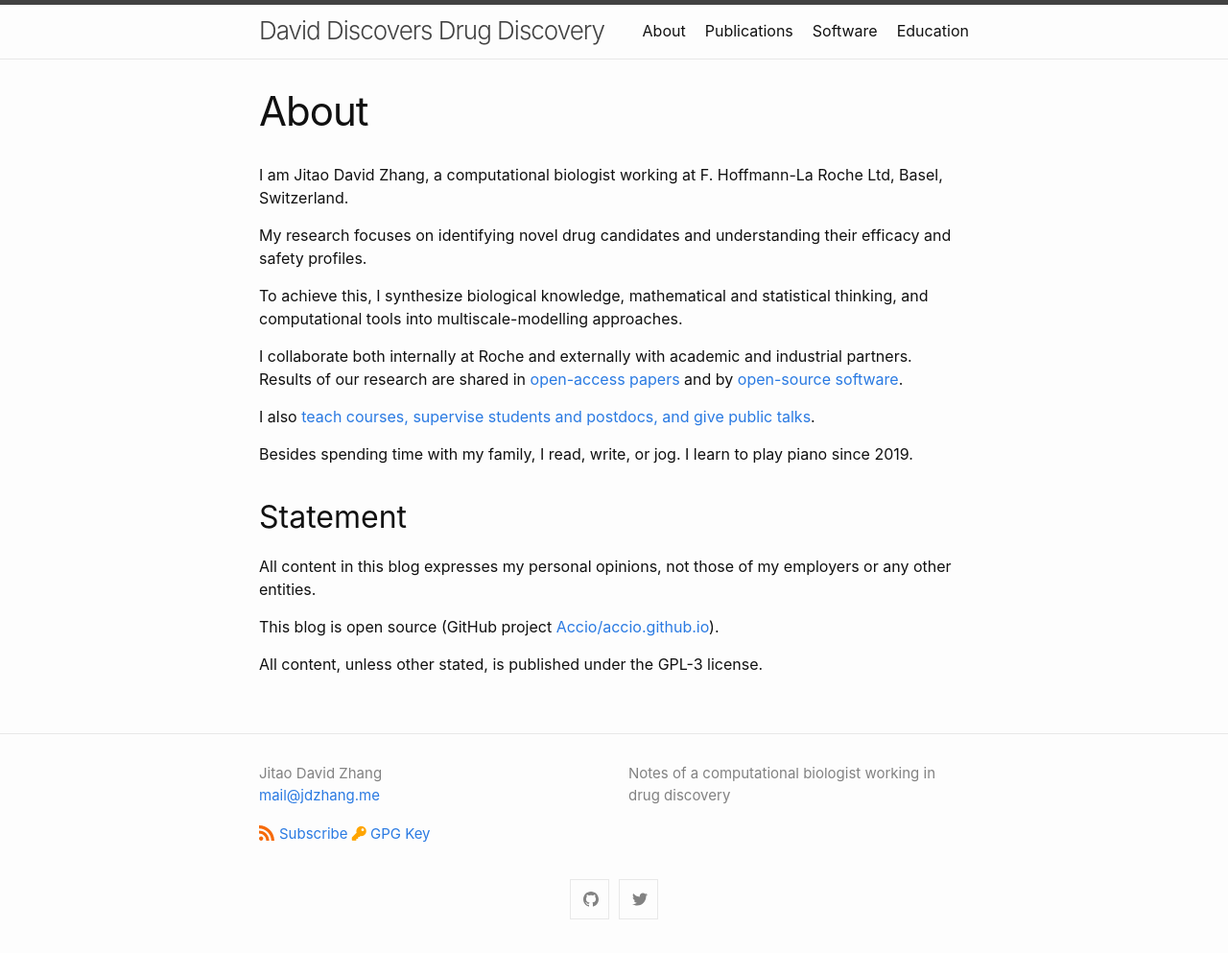
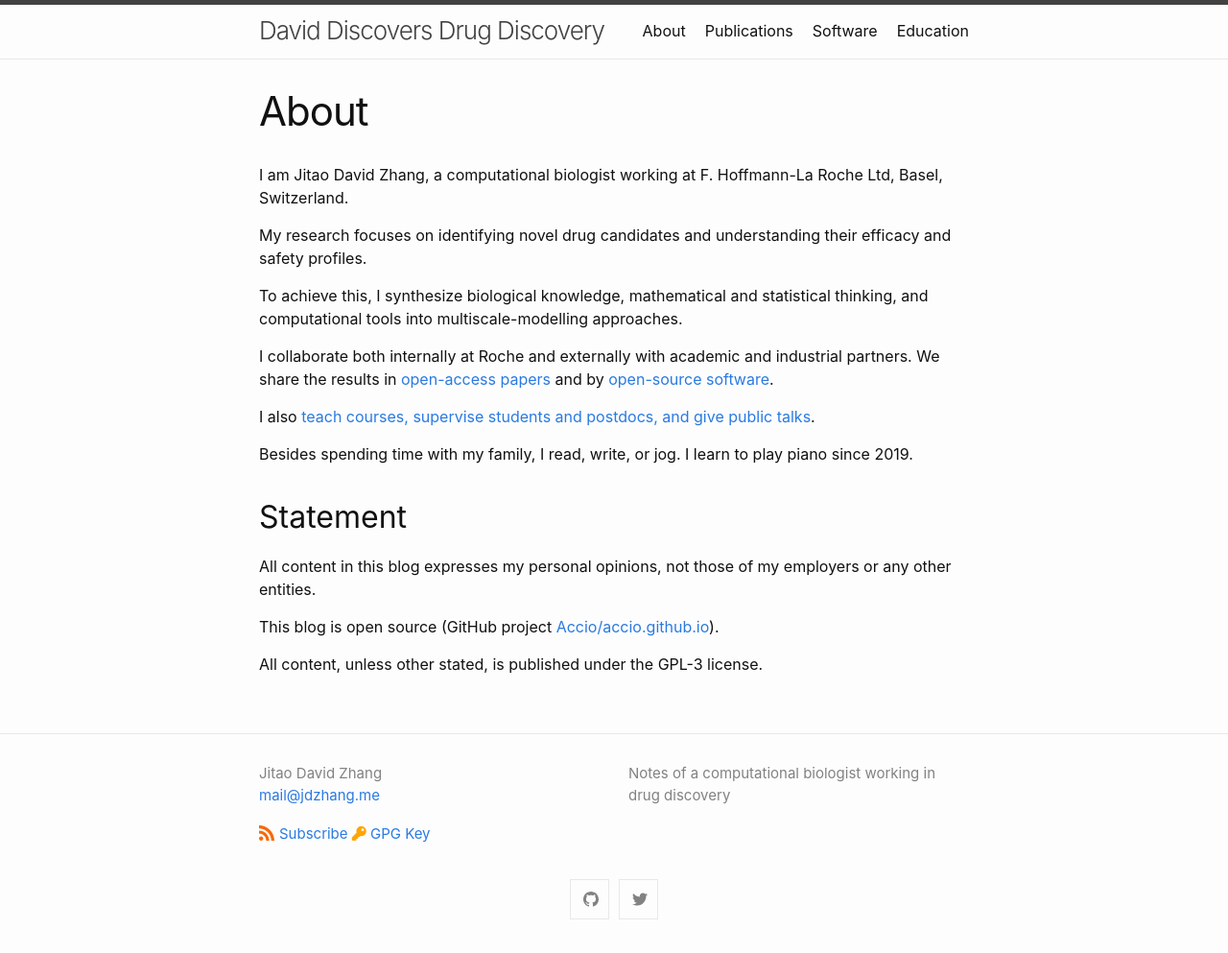
Before and after one commit to Accio/accio.github.io, a Jekyll site: the page built from _pages/about.md, in a window 1280 px wide. Shown: the whole page at 96% size. Built offline with Jekyll 4.4.1, drawn with Linux system fonts in a browser that asks for light colours.

Commit message:
use active form of research sharing

```diff
--- a/_pages/about.md
+++ b/_pages/about.md
@@ -14,7 +14,7 @@ To achieve this, I synthesize biological knowledge, mathematical and statistical
 thinking, and computational tools into multiscale-modelling approaches.
 
 I collaborate both internally at Roche and externally with academic and
-industrial partners. Results of our research are shared in [open-access
+industrial partners. We share the results in [open-access
 papers]({{site.url}}/publications) and by [open-source
 software]({{site.url}}/software).
 
```
